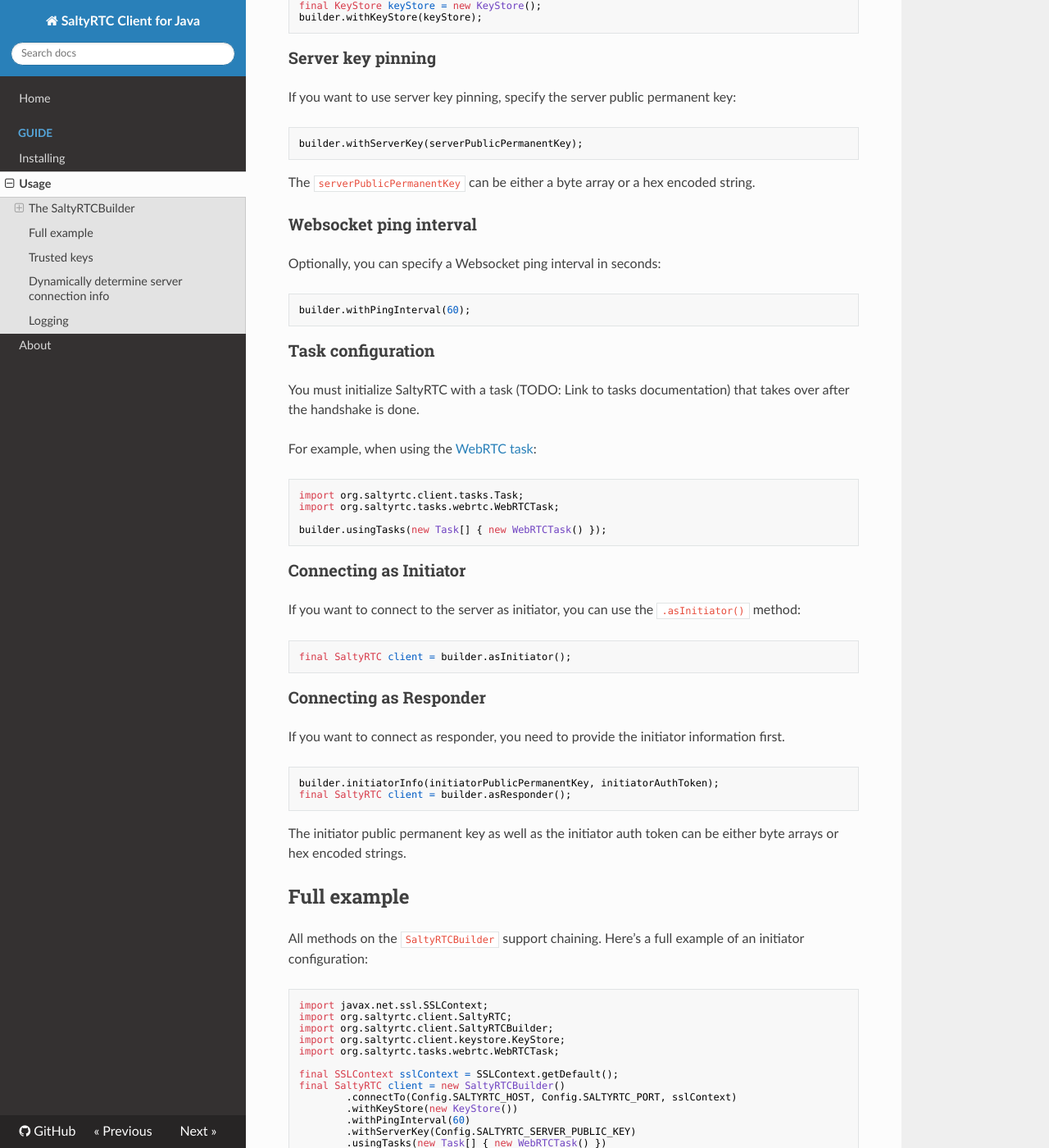
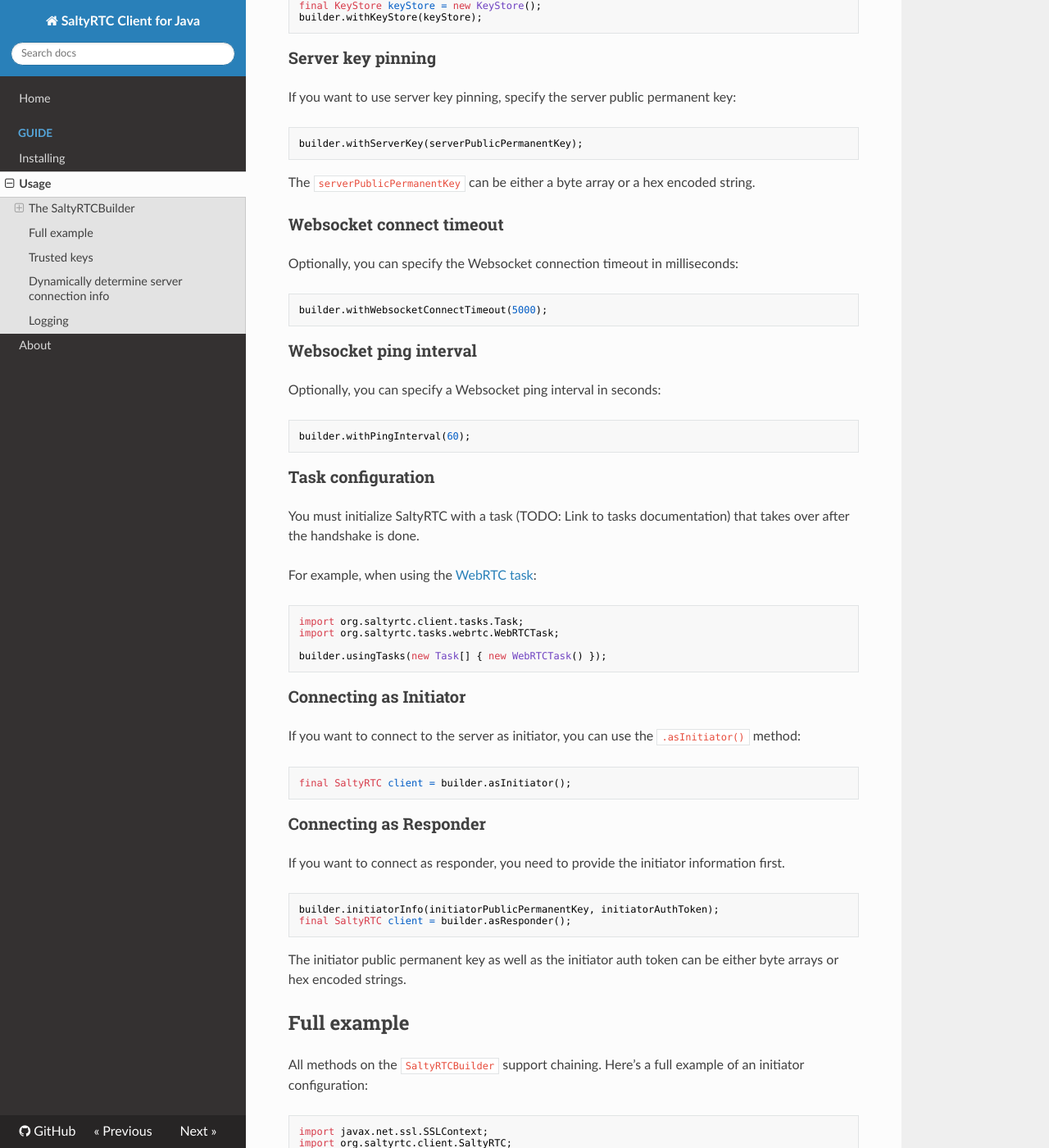
Before and after one commit to saltyrtc/saltyrtc-client-java, an MkDocs documentation site: the page built from docs/docs/usage.md, in a window 1280 px wide and 1400 px high, scrolled down 811 px. Shown: the whole window at 82% size. Built offline with MkDocs 1.6.1, drawn with Linux system fonts in a browser that asks for light colours; nearby versions of some CDN libraries; old or Windows-style settings are respelled for this version of MkDocs; some of the changed text lies outside the part shown.

Commit message:
Document SaltyRTCBuilder.withWebsocketConnectTimeout

````diff
--- a/docs/docs/usage.md
+++ b/docs/docs/usage.md
@@ -46,6 +46,14 @@
 ```
 
 The `serverPublicPermanentKey` can be either a byte array or a hex encoded string.
+
+### Websocket connect timeout
+
+Optionally, you can specify the Websocket connection timeout in milliseconds:
+
+```java
+builder.withWebsocketConnectTimeout(5000);
+```
 
 ### Websocket ping interval
 
@@ -105,6 +113,7 @@
         .connectTo(Config.SALTYRTC_HOST, Config.SALTYRTC_PORT, sslContext)
         .withKeyStore(new KeyStore())
         .withPingInterval(60)
+        .withWebsocketConnectTimeout(5000)
         .withServerKey(Config.SALTYRTC_SERVER_PUBLIC_KEY)
         .usingTasks(new Task[] { new WebRTCTask() })
         .asInitiator();
````
